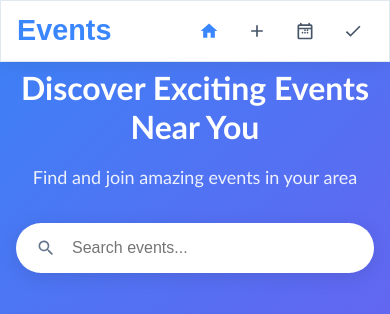
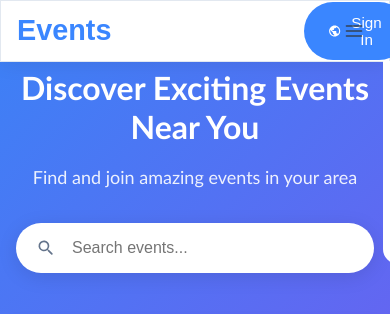
Before and after one commit to MOHAMED-devprog/Event-Management-App, a React (Vite) app in the folder frontend/: page / in a window 390 px wide. Shown: the top 314 px of the page. Built offline with nearby package versions, Linux system fonts and the light colour scheme; no server answers; the database is empty.

Commit message:
Updating the responsive feature

```diff
--- a/frontend/src/components/NavBar.tsx
+++ b/frontend/src/components/NavBar.tsx
@@ -37,11 +37,16 @@ export default function NavBar() {
     return (
 
         <nav className="navbar">
+
             <div className="navbar-container">
 
                 <div className="navbar-brand">
                     <Link to="/" className="logo">Events</Link>
                 </div>
+
+                <svg className="hamburger-menu" viewBox="0 0 24 24">
+                    <path d="M3 12h18M3 6h18M3 18h18" stroke="currentColor" strokeWidth="2" strokeLinecap="round"/>
+                </svg>
 
                 <ul className="navbar-links">
                     <li onClick={() => updateActiveLink("/")}>
@@ -53,7 +58,7 @@ export default function NavBar() {
                                 <path d="M10 20v-6h4v6h5v-8h3L12 3 2 12h3v8z"/>
                             </svg>
                             <span>Home</span>
-                            <div className="tooltip">Home</div>
+
                         </Link>
                     </li>
                     <li onClick={() => updateActiveLink("/Event-form")}>
@@ -65,7 +70,7 @@ export default function NavBar() {
                                 <path d="M19 13h-6v6h-2v-6H5v-2h6V5h2v6h6v2z"/>
                             </svg>
                             <span>Create Event</span>
-                            <div className="tooltip">Create Event</div>
+
                         </Link>
                     </li>
                     <li onClick={() => updateActiveLink("/MyRegistrations")}>
@@ -78,7 +83,7 @@ export default function NavBar() {
                                 <path d="M12 12a1 1 0 1 0-1-1 1 1 0 0 0 1 1zm0 3a1 1 0 1 0-1-1 1 1 0 0 0 1 1zm3-3a1 1 0 1 0-1-1 1 1 0 0 0 1 1zm0 3a1 1 0 1 0-1-1 1 1 0 0 0 1 1zm-6 0a1 1 0 1 0-1-1 1 1 0 0 0 1 1z"/>
                             </svg>
                             <span>My Registrations</span>
-                            <div className="tooltip">My Registrations</div>
+
                         </Link>
                     </li>
                     <li onClick={() => updateActiveLink("/MyEvents")}>
@@ -90,8 +95,20 @@ export default function NavBar() {
                                 <path d="M9 16.17L4.83 12l-1.42 1.41L9 19 21 7l-1.41-1.41z"/>
                             </svg>
                             <span>My Events</span>
-                            <div className="tooltip">My Events</div>
+
                         </Link>
+                    </li>
+                    <li>
+                        <div className="nav-link"
+                            role="button"
+                            onClick={handleLogout}
+                            style={{display : login ? "flex" : "none"}}
+                        >
+                            <svg className="logout-icon" viewBox="0 0 24 24">
+                                <path d="M17 16l4-4m0 0l-4-4m4 4H7m6 4v1a3 3 0 01-3 3H6a3 3 0 01-3-3V7a3 3 0 013-3h4a3 3 0 013 3v1"/>
+                            </svg>
+                            <span>Sign Out</span>
+                        </div>
                     </li>
                 </ul>
 
@@ -104,7 +121,6 @@ export default function NavBar() {
                                     <circle cx="12" cy="7" r="4" strokeWidth="1.5"/>
                                     <path d="M5 21v-2a7 7 0 0 1 14 0v2" strokeWidth="1.5" strokeLinecap="round"/>
                                 </svg>
-                                <div className="tooltip">{profile.username}</div>
                             </div>
 
                             <div className="user-info">
@@ -119,7 +135,7 @@ export default function NavBar() {
                             </svg>
                         </div>
 
-                        <div className="user-menu-dropdown" onClick={handleLogout}>
+                        <div className="user-menu-dropdown" role="button" onClick={handleLogout}>
                             <div className="dropdown-item">
                                 <svg className="logout-icon" viewBox="0 0 24 24">
                                     <path d="M17 16l4-4m0 0l-4-4m4 4H7m6 4v1a3 3 0 01-3 3H6a3 3 0 01-3-3V7a3 3 0 013-3h4a3 3 0 013 3v1"/>
@@ -132,13 +148,14 @@ export default function NavBar() {
                     </div>
                 ) : (
                     <button onClick={() => navigate('/Connexion')} className="auth-button-nav">
-                    <svg className="auth-icon-nav" viewBox="0 0 24 24">
-                        <path d="M12 2C6.48 2 2 6.48 2 12s4.48 10 10 10 10-4.48 10-10S17.52 2 12 2zm-1 17.93c-3.95-.49-7-3.85-7-7.93 0-.62.08-1.21.21-1.79L9 15v1c0 1.1.9 2 2 2v1.93zm6.9-2.54c-.26-.81-1-1.39-1.9-1.39h-1v-3c0-.55-.45-1-1-1H8v-2h2c.55 0 1-.45 1-1V7h2c1.1 0 2-.9 2-2v-.41c2.93 1.19 5 4.06 5 7.41 0 2.08-.8 3.97-2.1 5.39z"/>
-                    </svg>
-                    <span>Sign In</span>
+                        <svg className="auth-icon-nav" viewBox="0 0 24 24">
+                            <path d="M12 2C6.48 2 2 6.48 2 12s4.48 10 10 10 10-4.48 10-10S17.52 2 12 2zm-1 17.93c-3.95-.49-7-3.85-7-7.93 0-.62.08-1.21.21-1.79L9 15v1c0 1.1.9 2 2 2v1.93zm6.9-2.54c-.26-.81-1-1.39-1.9-1.39h-1v-3c0-.55-.45-1-1-1H8v-2h2c.55 0 1-.45 1-1V7h2c1.1 0 2-.9 2-2v-.41c2.93 1.19 5 4.06 5 7.41 0 2.08-.8 3.97-2.1 5.39z"/>
+                        </svg>
+                        <span>Sign In</span>
                     </button>
                 )}
                 </div>
+
             </div>
         </nav>
 
--- a/frontend/src/pages/EventList.tsx
+++ b/frontend/src/pages/EventList.tsx
@@ -52,7 +52,7 @@ export default function EventList(){
 
 
     useEffect(() => {
-        console.log("useEffect eventSearch is running ! ");
+
         if (eventSearch !== ""){
             fetchAllEvents("", eventSearch);
         }else
--- a/frontend/src/pages/MyEvents.tsx
+++ b/frontend/src/pages/MyEvents.tsx
@@ -86,12 +86,10 @@ export default function MyEvents() {
     const fetchMyEvents = async() => {
 
         if (profile){
-            console.log("there is a profile");
             const docs = await getAllEvents(profile.id);
             setData(docs);
         }
         else {
-            console.log('there is no profile');
             setData(null);
         }
     }
--- a/frontend/src/styles/NavBar.css
+++ b/frontend/src/styles/NavBar.css
@@ -52,6 +52,7 @@
   font-size: 0.95rem;
   padding: 0.5rem 1rem;
   border-radius: 8px;
+  cursor: pointer;
   transition: all 0.2s ease;
   position: relative;
 }
@@ -277,7 +278,33 @@
   font-weight:500;
 }
 
+.hamburger-menu{
+  width: 20px;
+  height: 20px;
+  fill: #64748b;
+  display: none;
+  position: absolute;
+  top:20px;
+  right:25px;
+  cursor: pointer;
+}
 
+.nav-link .logout-icon{
+  width: 18px;
+  height: 18px;
+  stroke: #64748b;
+  stroke-width: 2;
+  stroke-linecap: round;
+  stroke-linejoin: round;
+  fill: none;
+  transition: all 0.2s ease;
+}
+
+.nav-link:hover .logout-icon{
+
+  stroke: #2563eb;
+
+}
 
 
 
@@ -309,12 +336,32 @@
     height: 60px;
   }
 
-  .navbar-links {
-    margin-left: 80px;
+  .navbar-container{
+    justify-content: start;
+    gap:45%
   }
 
-  .navbar-links .nav-link span {
+
+
+  .navbar-links {
+    display: flex;
+    flex-direction: column;
+    position: absolute;
+    border-bottom-left-radius: 15px;
+    border-bottom-right-radius: 15px;
+    transform: translateX(150px);
+    right: 0;
+    top:60px;
+    background-color: #ffffff;
+    transition: all 0.3s ease-in-out;
+  }
+
+  .dropdown-icon {
     display: none;
+  }
+
+  .user-menu {
+    margin-right: 35%;
   }
 
   .navbar-links .nav-link {
@@ -325,28 +372,29 @@
     display: none;
   }
 
-  .sign-out{
-    top:60px;
-
+  .user-menu:hover .user-menu-dropdown{
+    display: none;
   }
 
-  .sign-out span{
+  .sign-out{
     display: none;
   }
+
 
   .user-info .username{
     display: none;
   }
 
-  .nav-link:hover .tooltip {
-    opacity: 1;
-    visibility: visible;
-    top: 40px;
+
+  .hamburger-menu{
+    display: block;
   }
 
-  .user-avatar:hover .tooltip {
-    opacity: 1;
-    visibility: visible;
-    top: 40px;
+  .hamburger-menu:hover + .navbar-links,
+  .navbar-links:hover{
+    transform: translateX(0);
   }
+
+
+
 }
```
